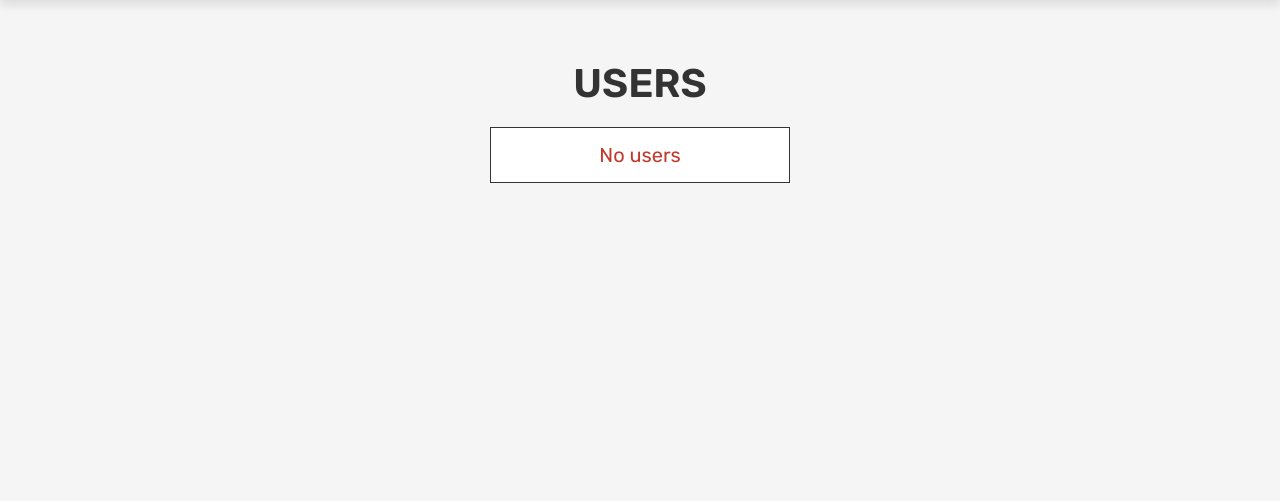
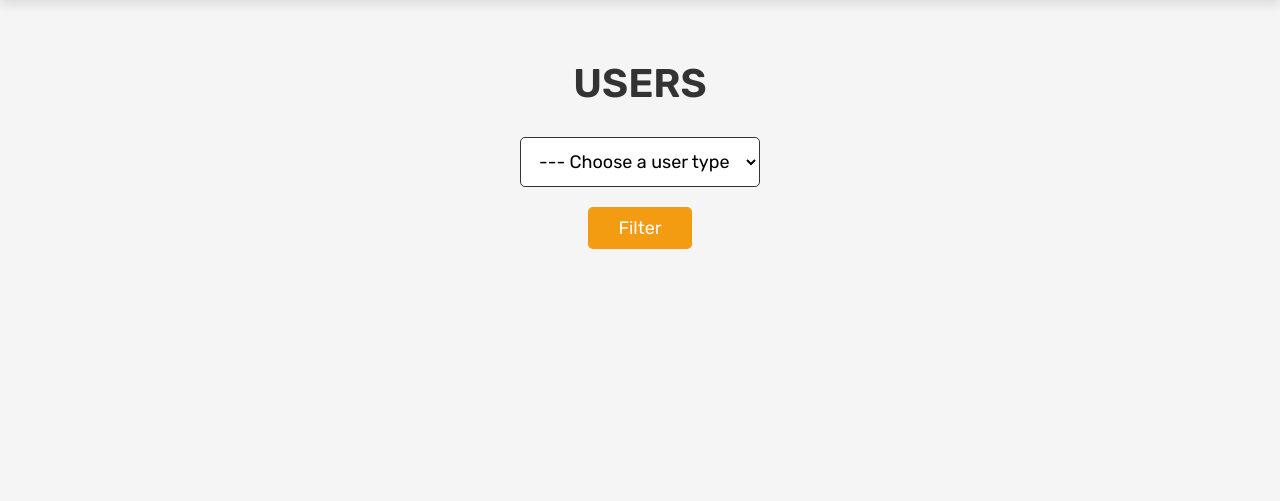
Before and after one commit to yenda420/helpdesk, a PHP site: page /users.php in a window 1280 px wide. Shown: the part 69-570 px from the top of the page. Run offline with PHP 8.4, Linux system fonts and the light colour scheme; the visitor is signed in with stand-in values (Sample User, id 1); data that the repository does not hold is empty.

Commit message:
filter users

```diff
--- a/helpdesk/prevence/users.php
+++ b/helpdesk/prevence/users.php
@@ -4,20 +4,17 @@ include 'config.php';
 require('functions.php');
 
 session_start();
-
-$frontendUsers = returnAllFrontendUsers($conn);
-
-if(isset($_SESSION['admin_id'])) {
+if (isset($_SESSION['admin_id'])) {
    $admin_id = $_SESSION['admin_id'];
 } else {
    header('location:index.php');
 }
-if(isset($_POST['delete_user'])) {
+if (isset($_POST['delete_user'])) {
    $user_id = $_POST['user_id'];
    // Perform the deletion query
    $delete_query = mysqli_query($conn, "DELETE FROM `tickets` WHERE userId = '$user_id'");
-   if($delete_query) {
-       mysqli_query($conn,"DELETE FROM `users` where userId = '$user_id'");
+   if ($delete_query) {
+      mysqli_query($conn, "DELETE FROM `users` where userId = '$user_id'");
       $message[] = "User deleted successfully";
    } else {
       $message[] = "Error deleting user";
@@ -30,6 +27,7 @@ if(isset($_POST['delete_user'])) {
 
 <!DOCTYPE html>
 <html lang="en">
+
 <head>
    <meta charset="UTF-8">
    <meta http-equiv="X-UA-Compatible" content="IE=edge">
@@ -41,6 +39,7 @@ if(isset($_POST['delete_user'])) {
    <link rel="stylesheet" href="css/admin_style.css">
 
 </head>
+
 <body>
 
    <?php include 'admin_header.php'; ?>
@@ -48,29 +47,63 @@ if(isset($_POST['delete_user'])) {
       <section class="users">
 
          <h1 class="title">Users</h1>
+         <form method="post">
+            <div class="flex">
+               <div class="inputBox">
+                  <select name="users" required>
+                     <option selected value="all">--- Choose a user type ---</option>
+                     <option value="frontend">Frontend</option>
+                     <option value="backend">Backend</option>
+                  </select>
+               </div>
+               <div class="inputBox">
+                  <button type="submit" name="filter" class="btn">Filter</button>
+               </div><br>
+            </div>
 
          <div class="box-container">
             <?php
-         $select_users = mysqli_query($conn, "SELECT * FROM `users`") or die('query failed');
-         while($fetch_users = mysqli_fetch_assoc($select_users)){
-            if ($fetch_users['userType'] != 'backend') {
-      ?>
-    <div class="box">
-    <div class="breaking"><p> ID : <span><?php echo $fetch_users['userId']; ?></span> </p></div>
-    <div class="breaking"><p> Name : <span><?php echo $fetch_users['userName']; ?></span> </p></div>
-    <div class="breaking"><p> Surname : <span><?php echo $fetch_users['userSurname']; ?></span> </p></div>
-    <div class="breaking"><p> Email : <span><?php echo $fetch_users['email']; ?></span> </p></div>
-    <div class="breaking"><p> Type : <span><?php echo $fetch_users['userType']; ?></span> </p></div>
-         <!-- Add the delete button -->
-         <form method="POST">
-            <input type="hidden" name="user_id" value="<?php echo $fetch_users['userId']; ?>"> <br>
+            if (isset($_POST['filter']) && $_POST['users'] == 'frontend') {
+               $frontendUsers = returnAllFrontendUsers($conn);
+               foreach ($frontendUsers as $user) {
+                  echo '<div class="box">
+                  <div class="breaking"><p> Name : <span>'.$user['userName'].'</span> </p></div>
+                  <div class="breaking"><p> Surname : <span>'.$user['userSurname'].'</span> </p></div>
+                  <div class="breaking"><p> Email : <span>'.$user['email'].'</span> </p></div>
+                  <input type="hidden" name="user_id" value="' . $user['userId'] . '"><br>
                   <button type="submit" name="delete_user" class="delete-btn">Delete</button>
-         </form>
-      </div>
-      <?php
-         }};
-         if($frontendUsers == 0) {
-            echo '<p class="empty">No users</p>';
+                  </div>';
+               }
+            }
+            else if (isset($_POST['filter']) && $_POST['users'] == 'backend') {
+               $backendUsers = returnAllBackendUsers($conn);
+               foreach ($backendUsers as $user) {
+                  echo '<div class="box">
+                  <div class="breaking"><p> Name : <span>'.$user['userName'].'</span> </p></div>
+                  <div class="breaking"><p> Surname : <span>'.$user['userSurname'].'</span> </p></div>
+                  <div class="breaking"><p> Email : <span>'.$user['email'].'</span> </p></div>
+                  <div class="breaking"><p> Department : <span>'.$user['department'].'</span> </p></div>
+                  <input type="hidden" name="user_id" value="' . $user['userId'] . '"> <br>
+                  <button type="submit" name="delete_user" class="delete-btn">Delete</button>
+                  </div>';
+               }
+            }
+            else{
+               $allUsers = returnAllUsers($conn);
+               foreach ($allUsers as $user) {
+                  echo '<div class="box">
+                  <div class="breaking"><p> Name : <span>'.$user['userName'].'</span> </p></div>
+                  <div class="breaking"><p> Surname : <span>'.$user['userSurname'].'</span> </p></div>
+                  <div class="breaking"><p> Email : <span>'.$user['email'].'</span> </p></div>
+                  <div class="breaking"><p> Type : <span>'.$user['userType'].'</span> </p></div>
+                  ';
+                  if($user['userType'] == "backend") {
+                     echo'<div class="breaking"><p> Department : <span>'.$user['department'].'</span> </p></div>';
+                  }
+                  echo'<input type="hidden" name="user_id" value="' . $user['userId'] . '"> <br>
+                  <button type="submit" name="delete_user" class="delete-btn">Delete</button>
+                  </div>';
+               }
             }
             ?>
          </div>
@@ -80,4 +113,5 @@ if(isset($_POST['delete_user'])) {
    <script src="js/admin_script.js"></script>
    <?php include 'footer.php'; ?>
 </body>
+
 </html>
```
Lines whose indentation alone changed are shown as unchanged.
